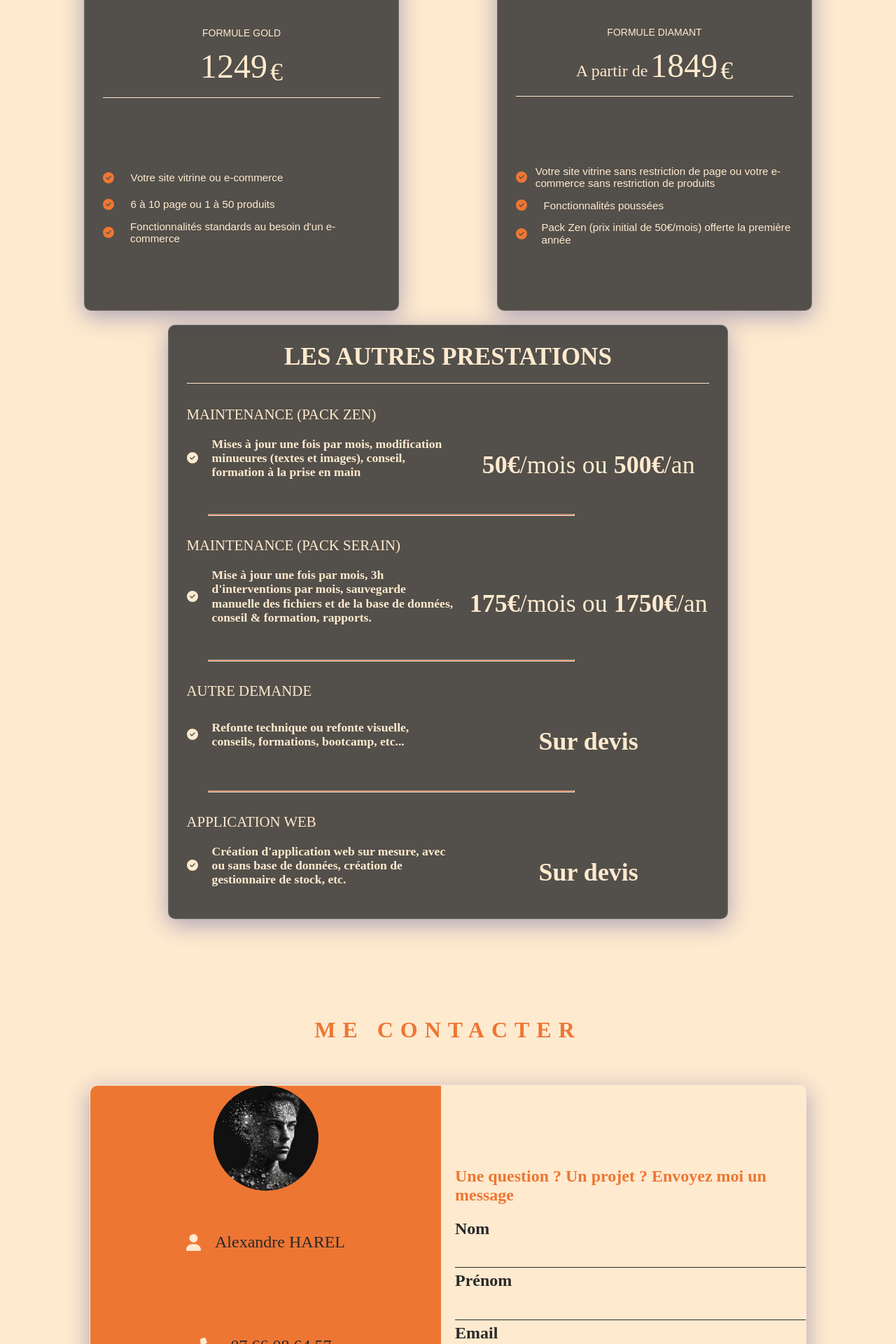
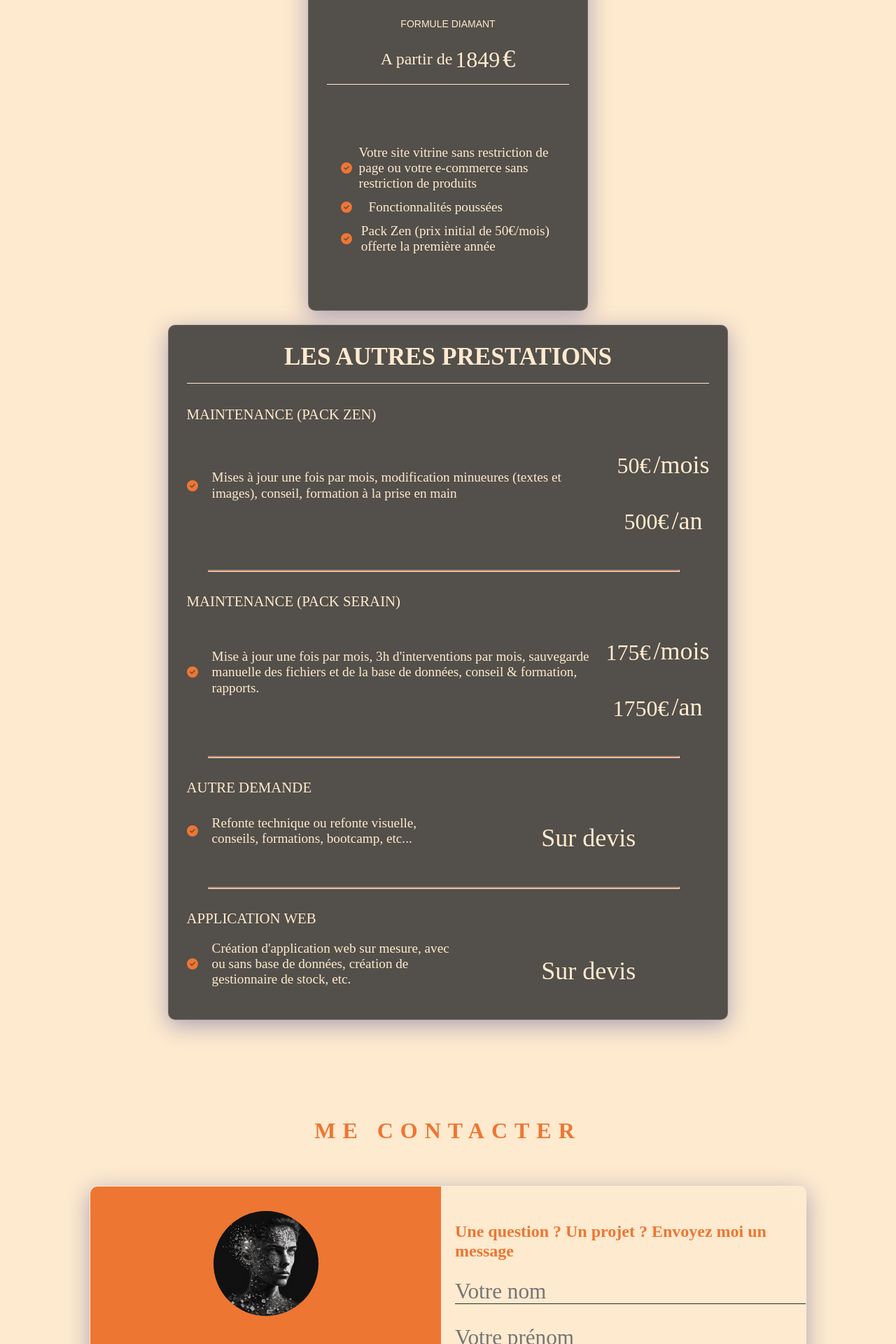
Before and after one commit to LeStitcheurF0u/personnal-tests, a PHP site: page / in a window 1280 px wide. Shown: the part 2640-4560 px from the top of the page at 70% size. Run offline with PHP 8.4, Linux system fonts and the light colour scheme; some libraries are stand-ins or nearby versions; some web fonts are replaced.

Commit message:
:lipstick: Corrections CSS

```diff
--- a/css/style.css
+++ b/css/style.css
@@ -553,7 +553,7 @@ header {
 .pack-container {
     position: relative;
     display: flex;
-    width: 450px;
+    width: 400px;
     height: 500px;
     flex-direction: column;
     justify-content: space-evenly;
@@ -594,7 +594,7 @@ header {
     justify-content: center;
     align-items: flex-end;
     gap: 4px;
-    font-size: 3rem;
+    font-size: 2rem;
 }
 .price-container span:first-child {
     margin-top: 10px;
@@ -627,9 +627,11 @@ header {
     border-radius: 50%;
     height: 30px;
     width: 30px;
+    margin-left: 20px;
     display: flex;
     align-items: center;
     justify-content: flex-start;
+    white-space: pre;
     color: #EE7633;
 }
 
@@ -640,8 +642,7 @@ header {
 
 .list p {
     display: block;
-    font-family: sans-serif;
-    font-size: 0.95rem;
+    font-size: 1.2rem;
 }
 
 .button-container {
@@ -708,6 +709,8 @@ header {
 
 .spacing {
     margin: 30px;
+    width: 90%;
+    background: #EE7633;
 }
 
 
@@ -726,11 +729,25 @@ header {
     align-items: center;
     gap: 20px;
 }
+
+.price {
+    display: flex;
+    flex-flow: column nowrap;
+    justify-content: space-between;
+    align-items: center;
+    gap: 20px;
+}
+
+.other__content-item .icon {
+    display: block;
+    color: #EE7633;
+    font-size: 1em;
+}
+
 .other__content-item p {
     width: 100%;
     height: 100%;
-    font-size: 1.1rem;
-    font-weight: 600;
+    font-size: 1.2rem;
 }
 
 .other__content-item .price-container {
@@ -758,7 +775,7 @@ header {
 
 .contact__content {
     width: 80%;
-    min-height: 100%;
+    height: 100%;
     display: flex;
     flex-flow: row nowrap;
     justify-content: space-evenly;
@@ -776,11 +793,12 @@ header {
 .contact-form {
     display: flex;
     flex-flow: column nowrap;
-    justify-content: center;
+    justify-content: space-evenly;
     align-items: center;
     width: 100%;
     height: 100%;
     color: #292929;
+    gap: 20px;
     font-size: 1.5em;
 }
 
@@ -793,14 +811,12 @@ header {
 
 .contact-infos__item {
     width: 100%;
-    height: 100%;
     display: flex;
     flex-flow: row nowrap;
     justify-content: center;
     align-items: center;
     gap: 20px;
 }
-
 
 .contact-infos__item .pre {
     color: #feeacf;
@@ -848,12 +864,15 @@ form p.error {
     color: rgb(95, 0, 0);
 }
 
+
+
 .contact-form__item {
     display: flex;
     flex-flow: column nowrap;
     justify-content: space-evenly;
     align-items: start;
     gap: 5px;
+    margin: 25px 0;
 }
 
 .contact-form__item label {
--- a/import/form.php
+++ b/import/form.php
@@ -20,19 +20,15 @@
     <div id="matomo-opt-out"></div>
     <script src="https://matomo.mywebsoluce.fr/index.php?module=CoreAdminHome&action=optOutJS&divId=matomo-opt-out&language=auto&showIntro=1"></script>
     <div class="contact-form__item">
-      <label for="nom">Nom</label>
-      <input type="text" id="nom" name="nom" required />
+      <input type="text" id="nom" name="nom" placeholder='Votre nom' required />
     </div>
     <div class="contact-form__item">
-      <label for="prenom">Prénom</label>
-      <input type="text" id="prenom" name="prenom" required />
+      <input type="text" id="prenom" name="prenom" placeholder='Votre prénom' required />
     </div>
     <div class="contact-form__item">
-      <label for="mail">Email</label>
-      <input type="email" id="mail" name="mail" required />
+      <input type="email" id="mail" name="mail" required placeholder='Votre mail' />
     </div>
     <div class="contact-form__item">
-      <label for="subject">Sujet de votre message</label>
       <select name="subject" id="subject" required>
         <option value="0">Veuillez sélectionner un sujet</option>
         <option value="1">Demande de devis</option>
@@ -42,12 +38,11 @@
       </select>
     </div>
     <div class="contact-form__item">
-      <label for="message">Message</label>
-      <textarea name="message" id="message" required><?php if (isset($_SESSION['form'])) {
-                                                        echo $_SESSION['form']['message'];
-                                                        unset($_SESSION['form']);
-                                                      }
-                                                      ?></textarea>
+      <textarea name="message" id="message" placeholder='Votre message' required><?php if (isset($_SESSION['form'])) {
+                                                                                    echo $_SESSION['form']['message'];
+                                                                                    unset($_SESSION['form']);
+                                                                                  }
+                                                                                  ?></textarea>
     </div>
     <div class="contact-form__item">
       <input type="hidden" name="honeypot" />
--- a/index.php
+++ b/index.php
@@ -327,50 +327,60 @@ session_start();
         <div class="other__content">
           <h4>Maintenance (Pack Zen)</h4>
           <div class="other__content-item">
-            <i class="fa-solid fa-circle-check"></i>
+            <i class="fa-solid fa-circle-check icon"></i>
             <p>
               Mises à jour une fois par mois, modification minueures (textes
               et images), conseil, formation à la prise en main
             </p>
-            <div class="price-container">
-              <span><strong>50€</strong>/mois ou <strong>500€</strong>/an</span>
+            <div class="price">
+              <div class="price-container">
+                50€<span>/mois</span>
+              </div>
+              <div class="price-container">
+                500€<span>/an</span>
+              </div>
             </div>
           </div>
           <hr class="spacing" />
           <h4>Maintenance (Pack Serain)</h4>
           <div class="other__content-item">
-            <i class="fa-solid fa-circle-check"></i>
+            <i class="fa-solid fa-circle-check icon"></i>
             <p>
               Mise à jour une fois par mois, 3h d'interventions par mois,
               sauvegarde manuelle des fichiers et de la base de données,
               conseil & formation, rapports.
             </p>
-            <div class="price-container">
-              <span><strong>175€</strong>/mois ou <strong>1750€</strong>/an</span>
+            <div class="price">
+              <div class="price-container">
+                175€<span>/mois</span>
+              </div>
+              <div class="price-container">
+                1750€<span>/an</span>
+              </div>
             </div>
           </div>
           <hr class="spacing" />
           <h4>Autre demande</h4>
           <div class="other__content-item">
-            <i class="fa-solid fa-circle-check"></i>
+            <i class="fa-solid fa-circle-check icon"></i>
             <p>
               Refonte technique ou refonte visuelle, conseils, formations,
               bootcamp, etc...
             </p>
             <div class="price-container">
-              <span><strong>Sur devis</strong></span>
+              <span>Sur devis</span>
             </div>
           </div>
         </div>
         <hr class="spacing" />
         <h4>Application Web</h4>
         <div class="other__content-item">
-          <i class="fa-solid fa-circle-check"></i>
+          <i class="fa-solid fa-circle-check icon"></i>
           <p>
             Création d'application web sur mesure, avec ou sans base de données, création de gestionnaire de stock, etc.
           </p>
           <div class="price-container">
-            <span><strong>Sur devis</strong></span>
+            <span>Sur devis</span>
           </div>
         </div>
         </div>
```
